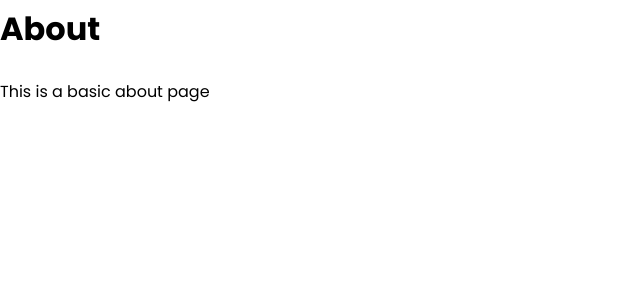
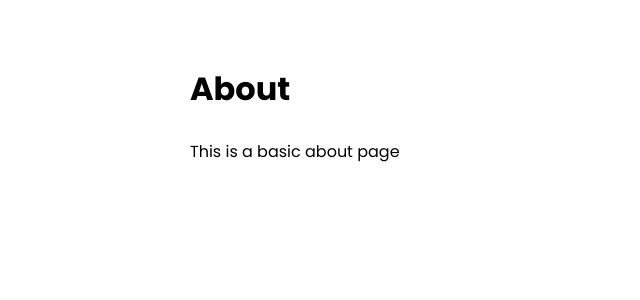
Before and after one commit to parth-gulati/event-management, a Next.js app: page /about in a window 1280 px wide. Shown: the top 300 px of the page, without its empty margins (0-640 px from the left). Built offline with nearby package versions, Linux system fonts and the light colour scheme.

Commit message:
Added pages for listing, viewing and adding events, enwrapped them with Layout

```diff
--- a/components/Layout.js
+++ b/components/Layout.js
@@ -1,4 +1,6 @@
 import React from "react";
+import Head from "next/head";
+import styles from "../styles/Layout.module.css";
 
 export default function Layout({ title, keywords, description, children }) {
   return (
@@ -8,7 +10,7 @@ export default function Layout({ title, keywords, description, children }) {
         <meta name="description" content={description} />
         <meta name="keywords" content={keywords} />
       </Head>
-      {children}
+      <div className={styles.container}>{children}</div>
     </div>
   );
 }
--- a/pages/about.js
+++ b/pages/about.js
@@ -1,10 +1,11 @@
-import React from 'react'
+import React from "react";
+import Layout from "../components/Layout";
 
 export default function AboutPage() {
-    return (
-        <div>
-            <h1>About</h1>
-            <p>This is a basic about page</p>
-        </div>
-    )
+  return (
+    <Layout title="About DJ Events">
+      <h1>About</h1>
+      <p>This is a basic about page</p>
+    </Layout>
+  );
 }
```
Also changed, not shown: pages/events/[slug].js (added, +10 -0 lines), pages/events/add.js (added, +10 -0 lines), pages/events/index.js (added, +10 -0 lines), components/Header.js (added).
